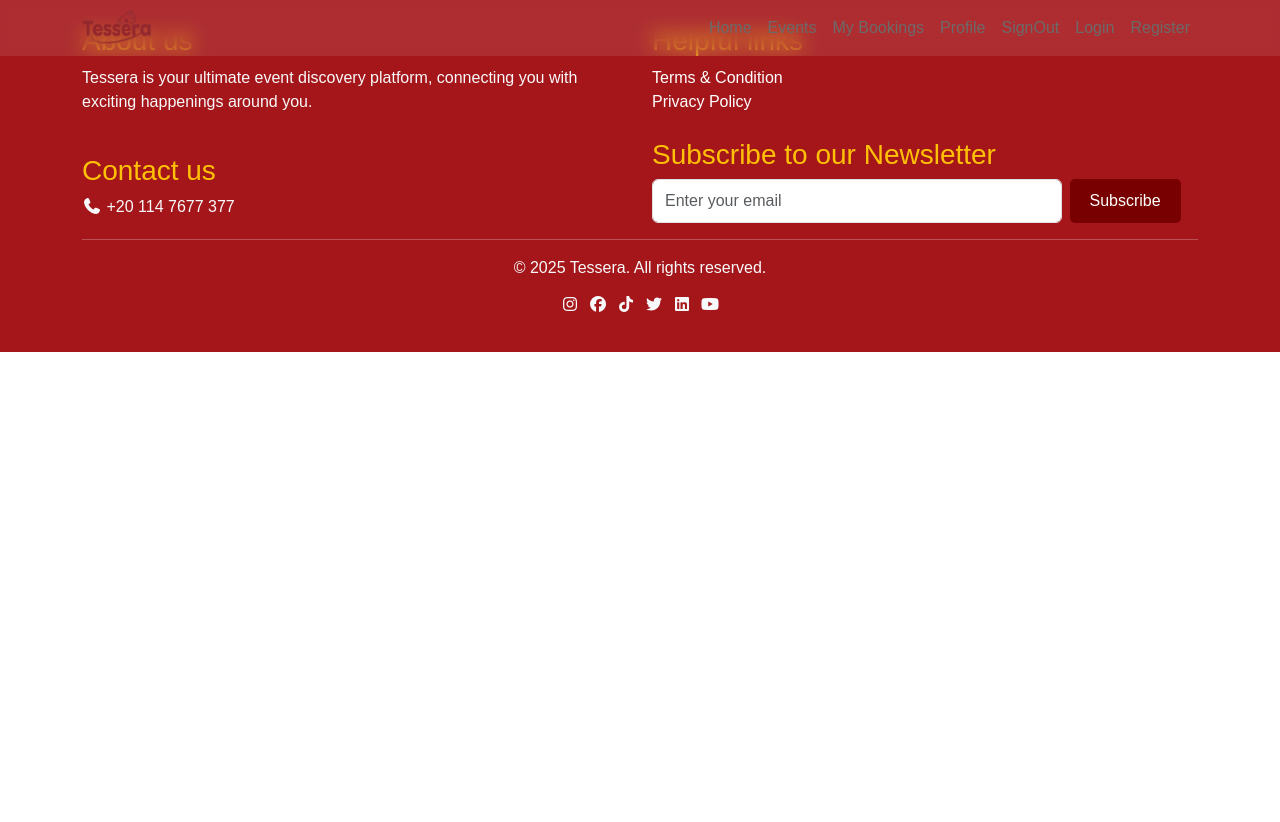
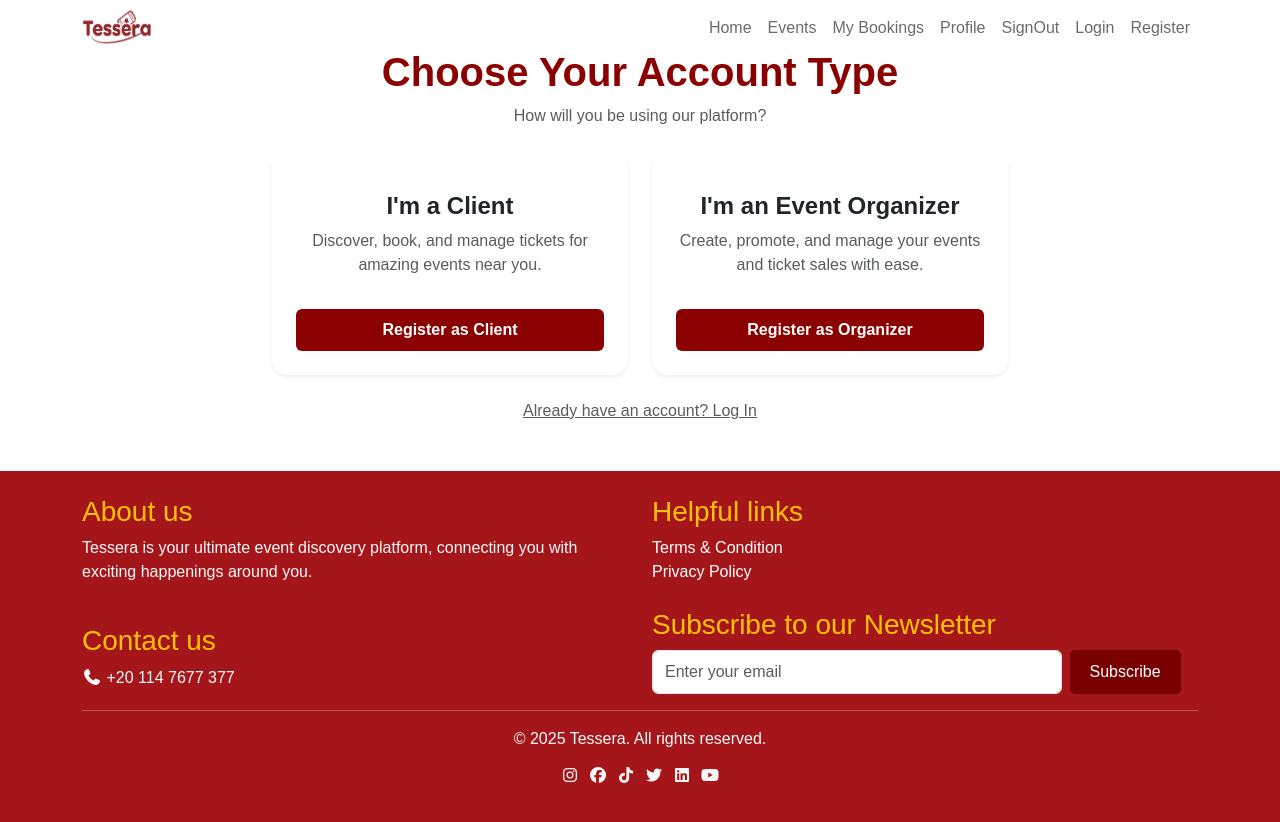
Before and after one commit to gannatullah/Tessera, an Angular app in the folder Frontend/: page /account-type in a window 1280 px wide. Before the commit this address led to /. Before the commit the page ends 800 px from the top, so only its background shows below. Built offline with nearby package versions, Linux system fonts and the light colour scheme.

Commit message:
added account-type component

```diff
--- /dev/null
+++ b/Frontend/src/app/Core/Components/account-type/account-type.component.html
@@ -0,0 +1,59 @@
+<div class="container py-5">
+
+  <!-- Page Title -->
+  <div class="text-center mb-4">
+    <h1 class="fw-bold" style="color:#8b0000;">Choose Your Account Type</h1>
+    <p class="text-muted">How will you be using our platform?</p>
+  </div>
+
+  <!-- Cards Row -->
+  <div class="row justify-content-center g-4">
+
+    <!-- Client Card -->
+    <div class="col-md-4">
+      <div class="card p-4 text-center shadow-sm rounded-4 border-0">
+
+        <div class="mb-3">
+          <i class="bi bi-ticket-perforated-fill" style="font-size: 45px; color:#8b0000;"></i>
+        </div>
+
+        <h4 class="fw-bold mb-2">I'm a Client</h4>
+        <p class="text-muted">
+          Discover, book, and manage tickets for amazing events near you.
+        </p>
+<!--TODO Send a flag that indicates client sign up-->
+        <button routerLink="/register" class="btn w-100 mt-3 py-2 fw-semibold text-white"
+                style="background:#8b0000;">
+          Register as Client
+        </button>
+      </div>
+    </div>
+
+    <!-- Organizer Card -->
+    <div class="col-md-4">
+      <div class="card p-4 text-center shadow-sm rounded-4 border-0">
+
+        <div class="mb-3">
+          <i class="bi bi-megaphone-fill" style="font-size: 45px; color:#8b0000;"></i>
+        </div>
+
+        <h4 class="fw-bold mb-2">I'm an Event Organizer</h4>
+        <p class="text-muted">
+          Create, promote, and manage your events and ticket sales with ease.
+        </p>
+<!--TODO Send a flag that indicates organizer sign up-->
+        <button routerLink="/register" class="btn w-100 mt-3 py-2 fw-semibold text-white"
+                style="background:#8b0000;">
+          Register as Organizer
+        </button>
+      </div>
+    </div>
+
+  </div>
+
+  <!-- Login Link -->
+  <div class="text-center mt-4">
+    <a href="#" class="text-muted text-decoration-underline">Already have an account? Log In</a>
+  </div>
+
+</div>
--- a/Frontend/src/app/app.routes.ts
+++ b/Frontend/src/app/app.routes.ts
@@ -32,6 +32,13 @@ export const routes: Routes = [
       ),
   },
   {
+    path: 'account-type',
+    loadComponent: () =>
+      import('./Core/Components/account-type/account-type.component').then(
+        (c) => c.AccountTypeComponent
+      ),
+  },
+  {
     path: 'login',
     loadComponent: () =>
       import('./Core/Components/login/login.component').then(
```
Also changed, not shown: Frontend/src/app/Core/Components/account-type/account-type.component.ts (added, +13 -0 lines), Frontend/src/app/Core/Components/account-type/account-type.component.css (added), 1 other file (tests, documents, lock files or other folders).
